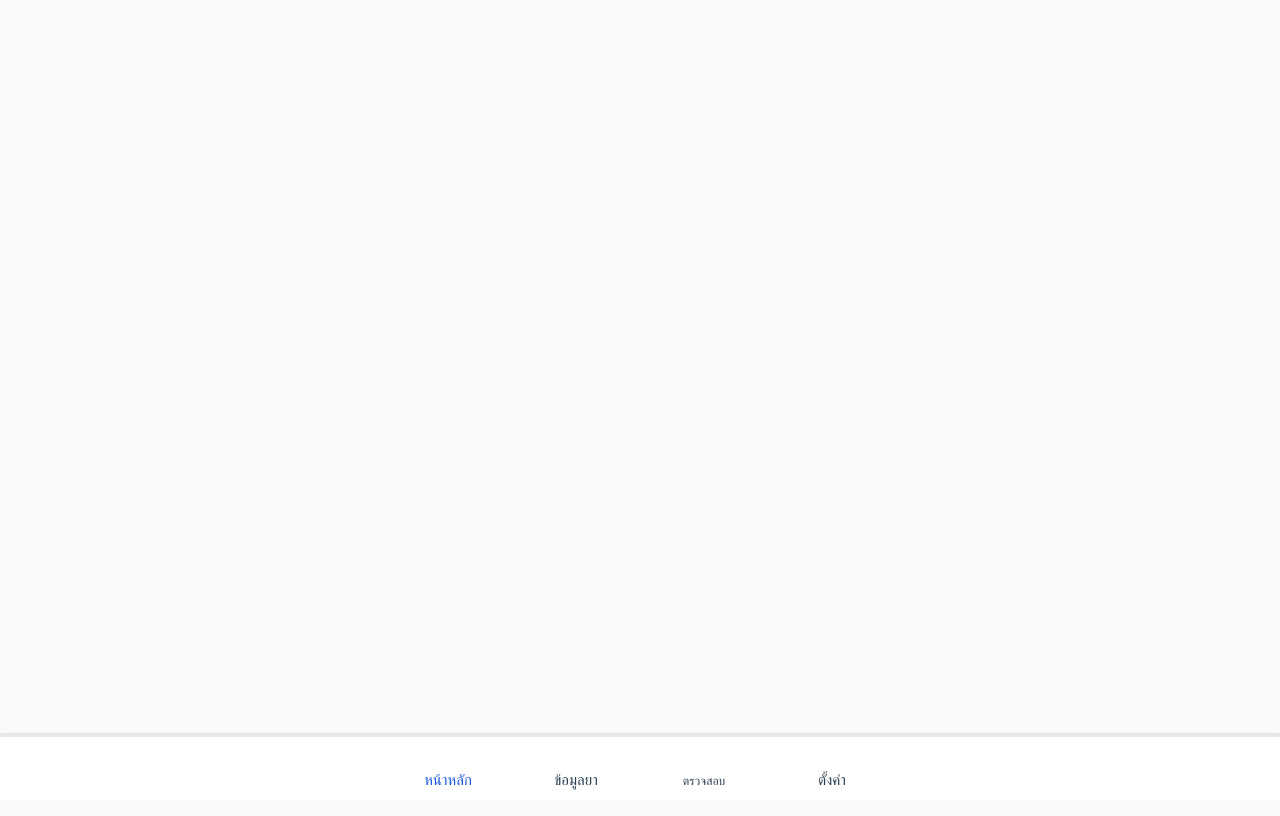
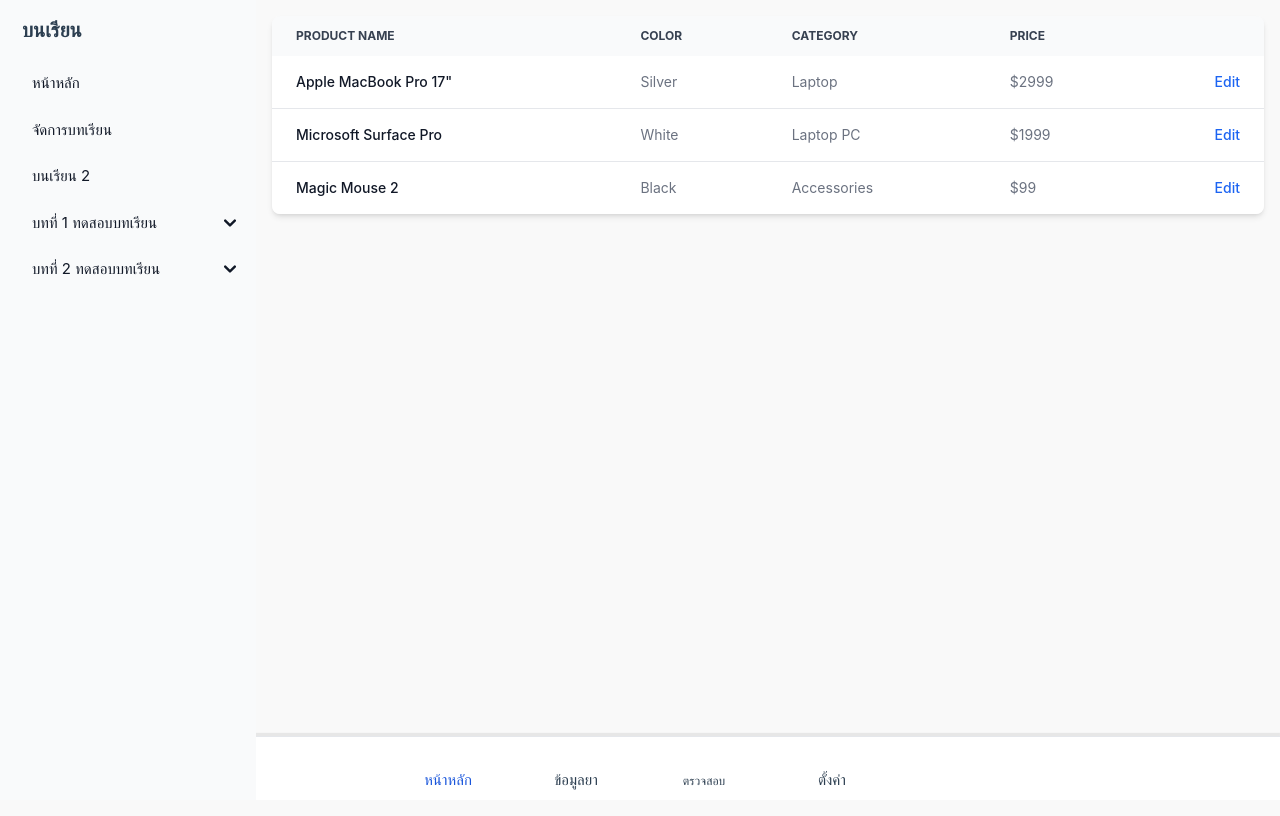
Before and after one commit to ArtKrup12/codemultimedia, a Vue app: page /lesson in a window 1280 px wide. Built offline with nearby package versions, Linux system fonts and the light colour scheme; some icons are missing.

Commit message:
update
18/11/67

```diff
--- a/src/App.vue
+++ b/src/App.vue
@@ -9,7 +9,7 @@
 
 </script>
 <template>
-  <!-- <sideMenu/> -->
+  <sideMenu/>
   <!-- <navMenu/> -->
    <!-- <ExcerciseView/> -->
   <RouterView />
--- a/src/components/menu.vue
+++ b/src/components/menu.vue
@@ -69,6 +69,8 @@
     const pageName = ref("home");
 
     const pageName2 = localStorage.getItem("pageMenu" || '')
+    console.log(pageName2);
+
     if(pageName2 === null){
 
     }else{
--- a/src/components/sideMenu.vue
+++ b/src/components/sideMenu.vue
@@ -24,6 +24,20 @@
                <a href="#"
                   class="flex items-center p-2 text-gray-900 rounded-lg dark:text-white hover:bg-gray-100 dark:hover:bg-gray-700 group">
                   <span class="ms-3">หน้าหลัก</span>
+               </a>
+            </li>
+            <li>
+               <router-link
+                  class="flex items-center p-2 text-gray-900 rounded-lg dark:text-white hover:bg-gray-100 dark:hover:bg-gray-700 group"
+                  to="/lesson"
+                  @click="handlePage('lesson')">
+                  <span class="ms-3">จัดการบทเรียน</span>
+               </router-link>
+            </li>
+            <li>
+               <a href="#"
+                  class="flex items-center p-2 text-gray-900 rounded-lg dark:text-white hover:bg-gray-100 dark:hover:bg-gray-700 group">
+                  <span class="ms-3">บนเรียน 2</span>
                </a>
             </li>
             <li>
@@ -196,10 +210,34 @@
 
 <script>
 import { Icon } from '@iconify/vue';
+import {usePageStore} from "@/stores";
+import {ref} from "vue";
 export default {
    components: {
       Icon
    },
+   setup(){
+    const pageStore = usePageStore();
+    const pageName = ref("home");
+
+    const pageName2 = localStorage.getItem("pageMenu" || '')
+    console.log(pageName2);
+
+    if(pageName2 === null){
+
+    }else{
+      pageName.value = pageName2
+    }
+    const handlePage = async (pageNames) => {
+      pageName.value = pageNames;
+      pageStore.setPage(pageNames);
+    };
+    return {
+      pageName,
+      pageStore,
+      handlePage
+    }
+  }
 }
 
 </script>
--- a/src/router/index.js
+++ b/src/router/index.js
@@ -28,6 +28,11 @@
       path: '/setting',
       name: 'setting',
       component: () => import('../views/SettingView.vue')
+    },
+    {
+      path: '/lesson',
+      name: 'lesson',
+      component: () => import('../views/LessonView.vue')
     }
   ]
 })
--- a/src/views/HomeView.vue
+++ b/src/views/HomeView.vue
@@ -2,7 +2,7 @@
   <sideMenu/>
   <navMenu/>
   <!-- <HeadText /> -->
-  <ExcerciseView class="w-auto sm:ml-[18%]"/>
+  <!-- <ExcerciseView class="w-auto sm:ml-[18%]"/> -->
   <div>
   </div>
 </template>
--- /dev/null
+++ b/src/views/LessonView.vue
@@ -0,0 +1,93 @@
+<template>
+  <div class="text-center m-2 p-2 h-screen rounded-md sm:ml-[16.5rem]">
+
+
+<div class="relative overflow-x-auto shadow-md sm:rounded-lg">
+    <table class="w-full text-sm text-left rtl:text-right text-gray-500 dark:text-gray-400">
+        <thead class="text-xs text-gray-700 uppercase bg-gray-50 dark:bg-gray-700 dark:text-gray-400">
+            <tr>
+                <th scope="col" class="px-6 py-3 font-bold">
+                    Product name
+                </th>
+                <th scope="col" class="px-6 py-3 font-bold">
+                    Color
+                </th>
+                <th scope="col" class="px-6 py-3 font-bold">
+                    Category
+                </th>
+                <th scope="col" class="px-6 py-3 font-bold">
+                    Price
+                </th>
+                <th scope="col" class="px-6 py-3">
+                    <span class="sr-only">Edit</span>
+                </th>
+            </tr>
+        </thead>
+        <tbody>
+            <tr class="bg-white border-b dark:bg-gray-800 dark:border-gray-700 hover:bg-gray-50 dark:hover:bg-gray-600">
+                <th scope="row" class="px-6 py-4 font-medium text-gray-900 whitespace-nowrap dark:text-white">
+                    Apple MacBook Pro 17"
+                </th>
+                <td class="px-6 py-4">
+                    Silver
+                </td>
+                <td class="px-6 py-4">
+                    Laptop
+                </td>
+                <td class="px-6 py-4">
+                    $2999
+                </td>
+                <td class="px-6 py-4 text-right">
+                    <a href="#" class="font-medium text-blue-600 dark:text-blue-500 hover:underline">Edit</a>
+                </td>
+            </tr>
+            <tr class="bg-white border-b dark:bg-gray-800 dark:border-gray-700 hover:bg-gray-50 dark:hover:bg-gray-600">
+                <th scope="row" class="px-6 py-4 font-medium text-gray-900 whitespace-nowrap dark:text-white">
+                    Microsoft Surface Pro
+                </th>
+                <td class="px-6 py-4">
+                    White
+                </td>
+                <td class="px-6 py-4">
+                    Laptop PC
+                </td>
+                <td class="px-6 py-4">
+                    $1999
+                </td>
+                <td class="px-6 py-4 text-right">
+                    <a href="#" class="font-medium text-blue-600 dark:text-blue-500 hover:underline">Edit</a>
+                </td>
+            </tr>
+            <tr class="bg-white dark:bg-gray-800 hover:bg-gray-50 dark:hover:bg-gray-600">
+                <th scope="row" class="px-6 py-4 font-medium text-gray-900 whitespace-nowrap dark:text-white">
+                    Magic Mouse 2
+                </th>
+                <td class="px-6 py-4">
+                    Black
+                </td>
+                <td class="px-6 py-4">
+                    Accessories
+                </td>
+                <td class="px-6 py-4">
+                    $99
+                </td>
+                <td class="px-6 py-4 text-right">
+                    <a href="#" class="font-medium text-blue-600 dark:text-blue-500 hover:underline">Edit</a>
+                </td>
+            </tr>
+        </tbody>
+    </table>
+</div>
+
+  </div>
+</template>
+
+<script>
+export default {
+
+}
+</script>
+
+<style>
+
+</style>
```
